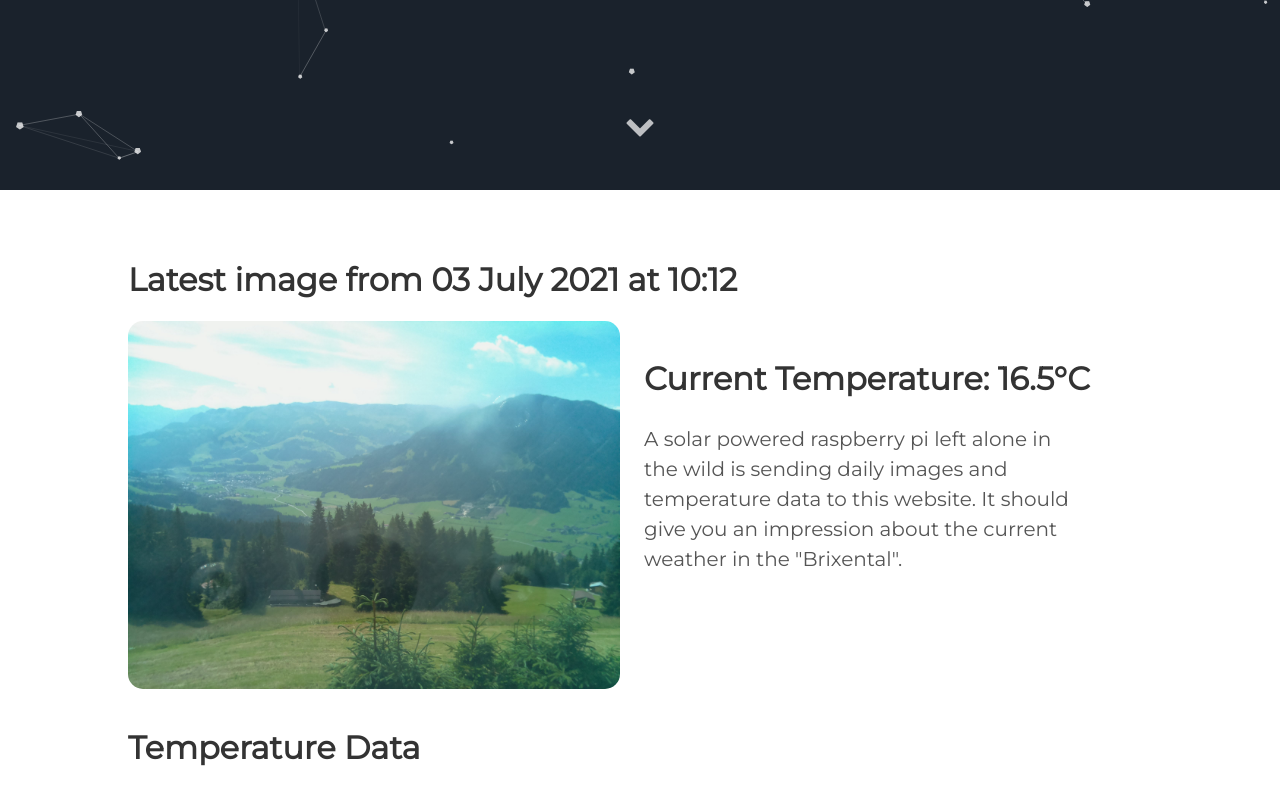
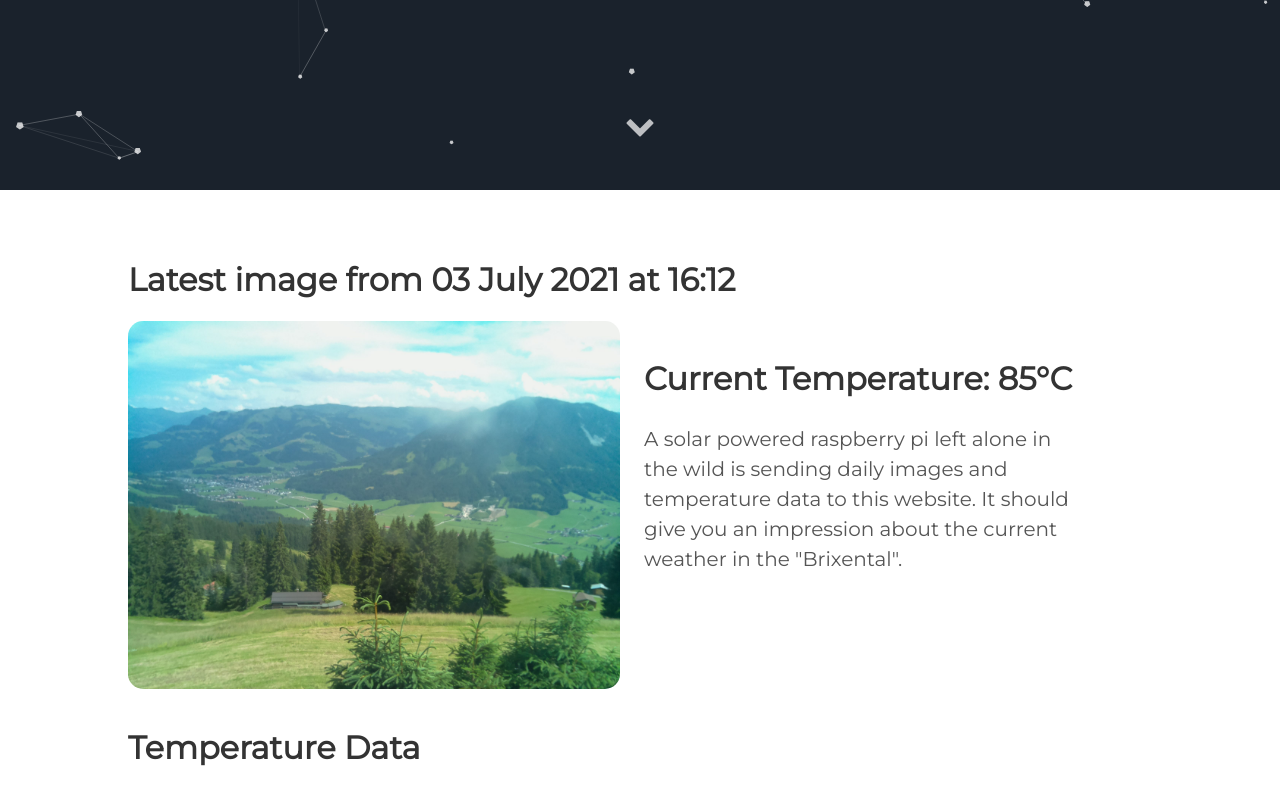
Before and after one commit to vektorious/vektorious.github.io, a Jekyll site: the page built from resources/huette.md, in a window 1280 px wide and 900 px high, scrolled down 710 px. Shown: the top 805 px of the window. Built offline with Jekyll 4.4.1, drawn with Linux system fonts in a browser that asks for light colours.

Commit message:
I'm a bot beep boop

```diff
--- a/resources/huette.md
+++ b/resources/huette.md
@@ -6,13 +6,13 @@ image: '/assets/img/'
 description: 'Live image from the Austrian alps'
 twitter_text: ' '
 ---
-## Latest image from 03 July 2021 at 10:12
+## Latest image from 03 July 2021 at 16:12
 <div class="huette">
   <div class="huette-image">
     <img src="{{ "/assets/img/huette.jpg" | prepend: site.baseurl }}">
   </div>
   <div class="huette-text">
-        <h2>Current Temperature: 16.5°C</h2>
+        <h2>Current Temperature: 85°C</h2>
         <p>A solar powered raspberry pi left alone in the wild is sending daily images and temperature data to this website. It should give you an impression about the current weather in the "Brixental".</p>
 
   </div>
```
Also changed, not shown: rpi-script/2021-07-03_161041.txt (renamed from rpi-script/2021-07-03_101041.txt, +6 -5 lines), rpi-script/huette.md (+2 -2 lines), assets/img/huette.jpg, assets/img/temp_plot.png, rpi-script/temp_plot.png, 1 other file.
